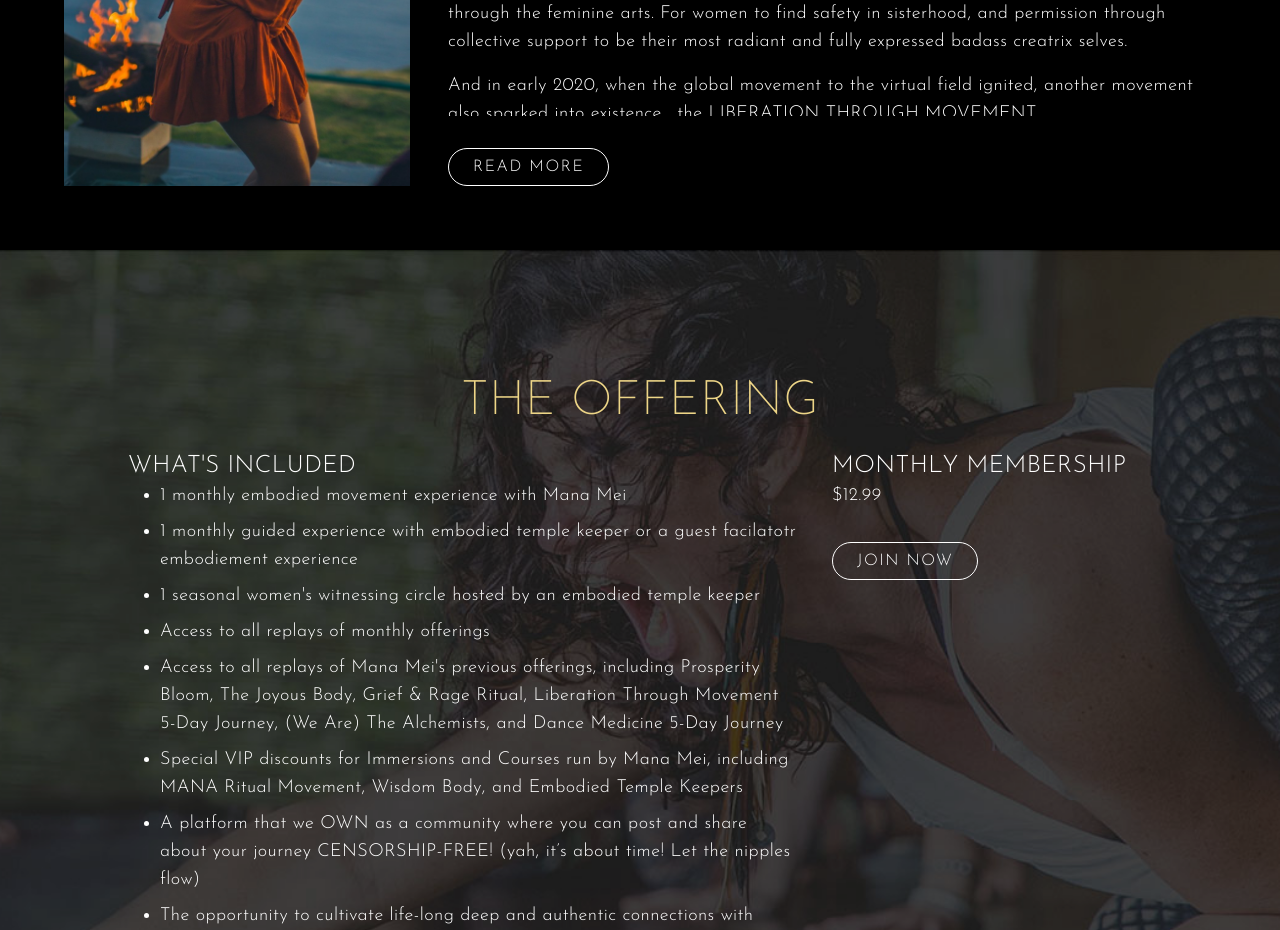
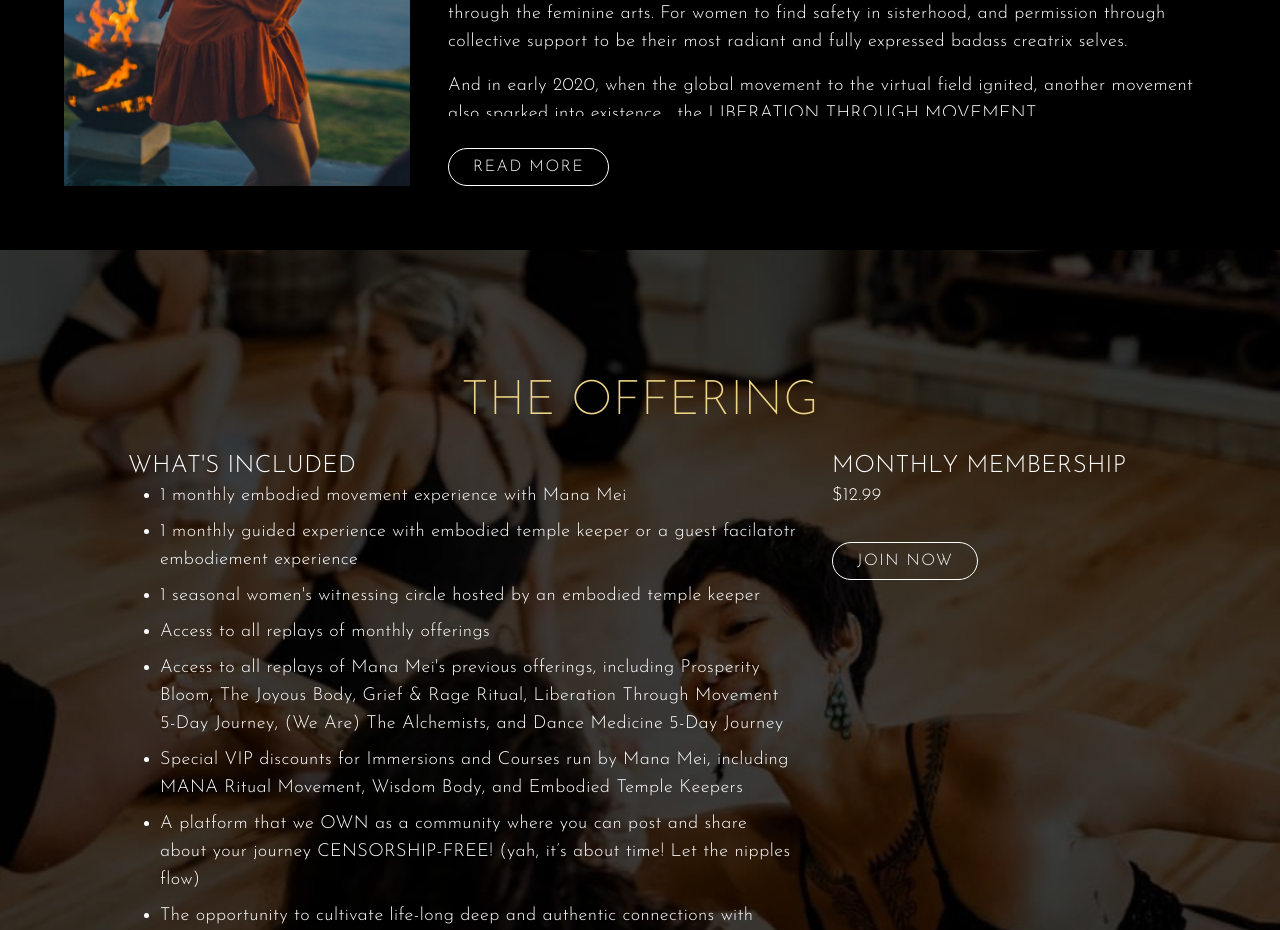
Before and after one commit to brittwoodard/manamei, a Jekyll site: the page built from liberation-through-movement.html, in a window 1280 px wide. Shown: the part 4224-5154 px from the top of the page. Built offline with Jekyll 4.4.1, drawn with Linux system fonts in a browser that asks for light colours; nearby versions of some CDN libraries.

Commit message:
photo swap

```diff
--- a/index.html
+++ b/index.html
@@ -33,8 +33,8 @@ about-ltm:
     safe container for you to step back into the driver's seat of your
     life.</p><p><span class="text-sm-serif md:text-md-serif text-feature">Quiet
     your Mind. Activate your Body. Awaken your Spirit.</span></p>
-  background_image: /uploads/images/manamei-60.jpg
-  overlay_style: dark
+  background_image: /uploads/images/manamei-3.jpg
+  overlay_style: light
 banner-2:
   - image_path: /uploads/icons/manamei-1.png
   - image_path: /uploads/icons/manamei-2.png
--- a/liberation-through-movement.html
+++ b/liberation-through-movement.html
@@ -115,8 +115,8 @@ investment:
       show: false
       heading: Payment plan
       price: $180 x 12 months
-  background_image: /uploads/images/manamei-3.jpg
-  overlay_style: light
+  background_image: /uploads/images/manamei-60.jpg
+  overlay_style: dark
 cta:
   heading: Welcome home
   description_html: >-
```
